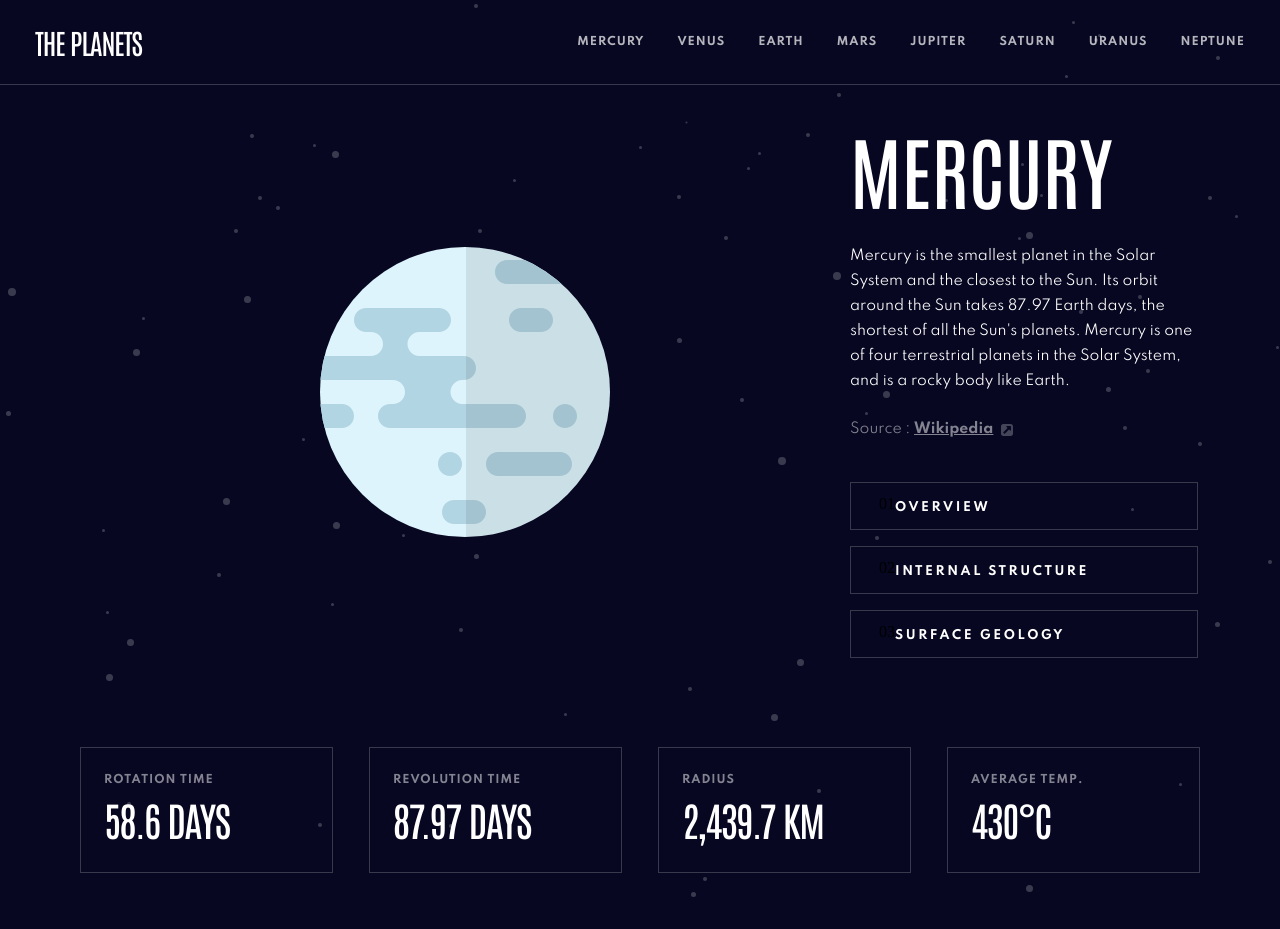
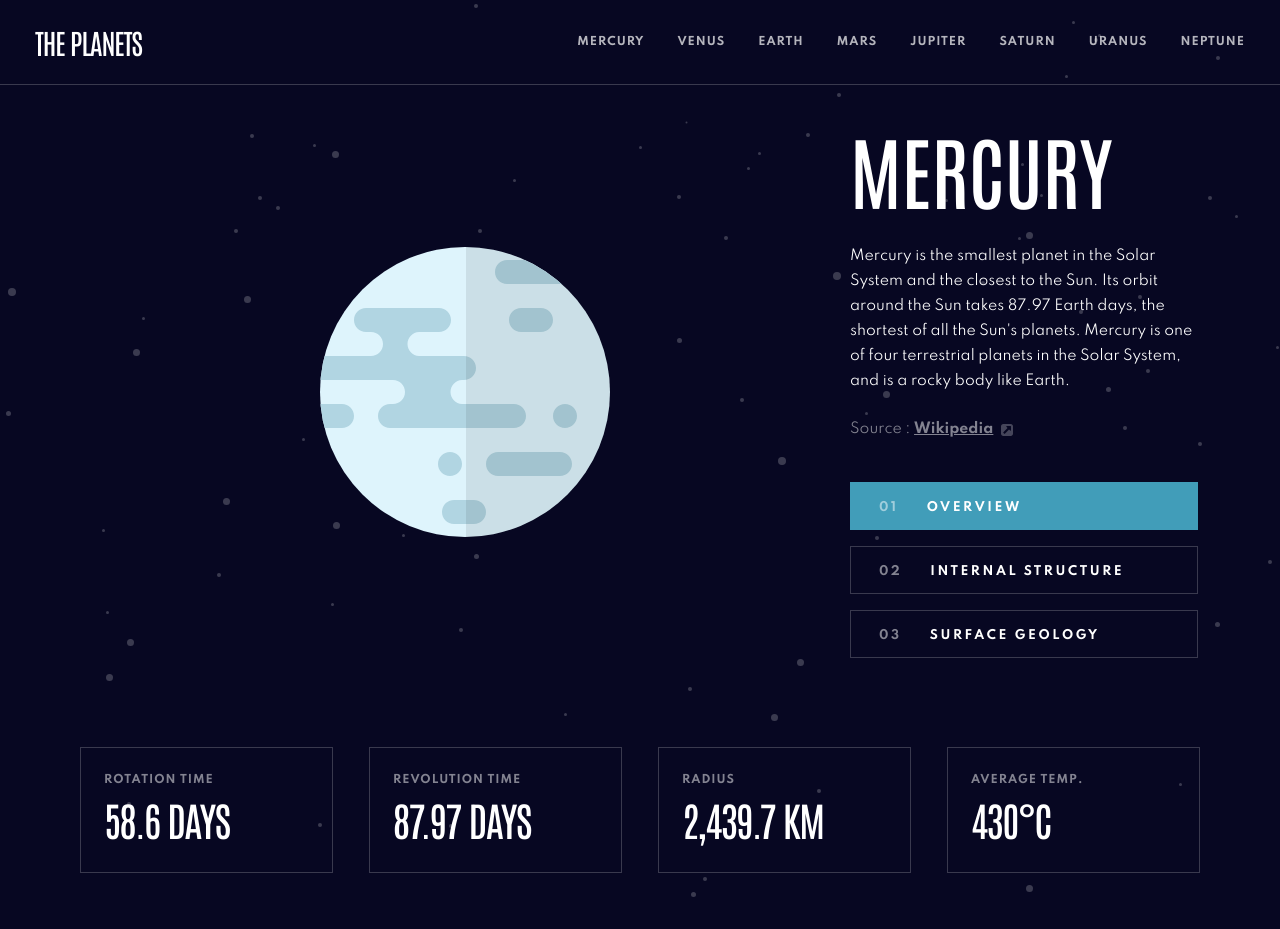
Before and after one commit to rmzvr/planets-fact, a React (Create React App) app: page / in a window 1280 px wide. Built offline with nearby package versions, Linux system fonts and the light colour scheme.

Commit message:
Added tabs for detailed information

```diff
--- a/src/components/App/App.jsx
+++ b/src/components/App/App.jsx
@@ -1,31 +1,59 @@
+/* eslint-disable react-hooks/exhaustive-deps */
+import React, { useState, useEffect } from "react";
 import Header from "../Header/Header";
 import Tab from "../UI/Tab/Tab";
 import Card from "../UI/Card/Card";
 import styles from "./App.module.scss";
-import img from "../../assets/planet-mercury.svg";
 import planets from "../../data.json";
 
 function App() {
+  const [activeTab, setActiveTab] = useState("overview");
+  const [image, setImage] = useState(null);
+
+  const tabs = [
+    {
+      id: "01",
+      category: "overview",
+      content: "Overview",
+    },
+    {
+      id: "02",
+      category: "structure",
+      content: "Internal Structure",
+    },
+    {
+      id: "03",
+      category: "geology",
+      content: "Surface Geology",
+    },
+  ];
+
+  useEffect(() => {
+    getImage();
+  }, [activeTab]);
+
+  function getImage() {
+    const imageName = planets[0].images[activeTab].match("(?<=s/).*");
+
+    import(`../../assets/${imageName}`).then((image) =>
+      setImage(image.default)
+    );
+  }
+
   return (
     <div className="App">
       <Header></Header>
       <div className="container">
         <main className={styles.main}>
-          <img
-            className={styles.image}
-            src={img}
-            alt="marcury"
-            width="290"
-            height="290"
-          />
+          <img className={styles.image} src={image} alt="marcury" />
           <div className={styles.about}>
             <h1 className={styles.title}>{planets[0].name}</h1>
-            <p className={styles.content}>{planets[0].overview.content}</p>
+            <p className={styles.content}>{planets[0][activeTab].content}</p>
             <p className={styles.source}>
               <span className={styles.sourceLabel}>Source : </span>
               <a
                 className={styles.sourceLink}
-                href={planets[0].overview.source}
+                href={planets[0][activeTab].source}
                 target="_blank"
                 rel="noreferrer"
               >
@@ -46,9 +74,17 @@ function App() {
             </p>
           </div>
           <ul className={styles.tabs}>
-            <Tab count="01">Overview</Tab>
-            <Tab count="02">Internal Structure</Tab>
-            <Tab count="03">Surface Geology</Tab>
+            {tabs.map((tab) => (
+              <Tab
+                classes={activeTab === tab.category ? "active" : " "}
+                id={tab.id}
+                data-category={tab.category}
+                key={tab.category}
+                handleClick={() => setActiveTab(tab.category)}
+              >
+                {tab.content}
+              </Tab>
+            ))}
           </ul>
           <ul className={styles.stats}>
             <Card category="ROTATION TIME">{planets[0].rotation}</Card>
--- a/src/components/UI/Tab/Tab.jsx
+++ b/src/components/UI/Tab/Tab.jsx
@@ -1,10 +1,10 @@
 import React from "react";
 import styles from "./Tab.module.scss";
 
-function Tab({ count, children }) {
+function Tab({ id, classes, children, handleClick }) {
   return (
-    <li className={styles.tab}>
-      <span className={styles.tabCount}>{count}</span>
+    <li className={`${styles.tab} ${classes}`} onClick={handleClick}>
+      <span className={styles.tabID}>{id}</span>
       <h3 className={styles.tabValue}>{children}</h3>
     </li>
   );
```
